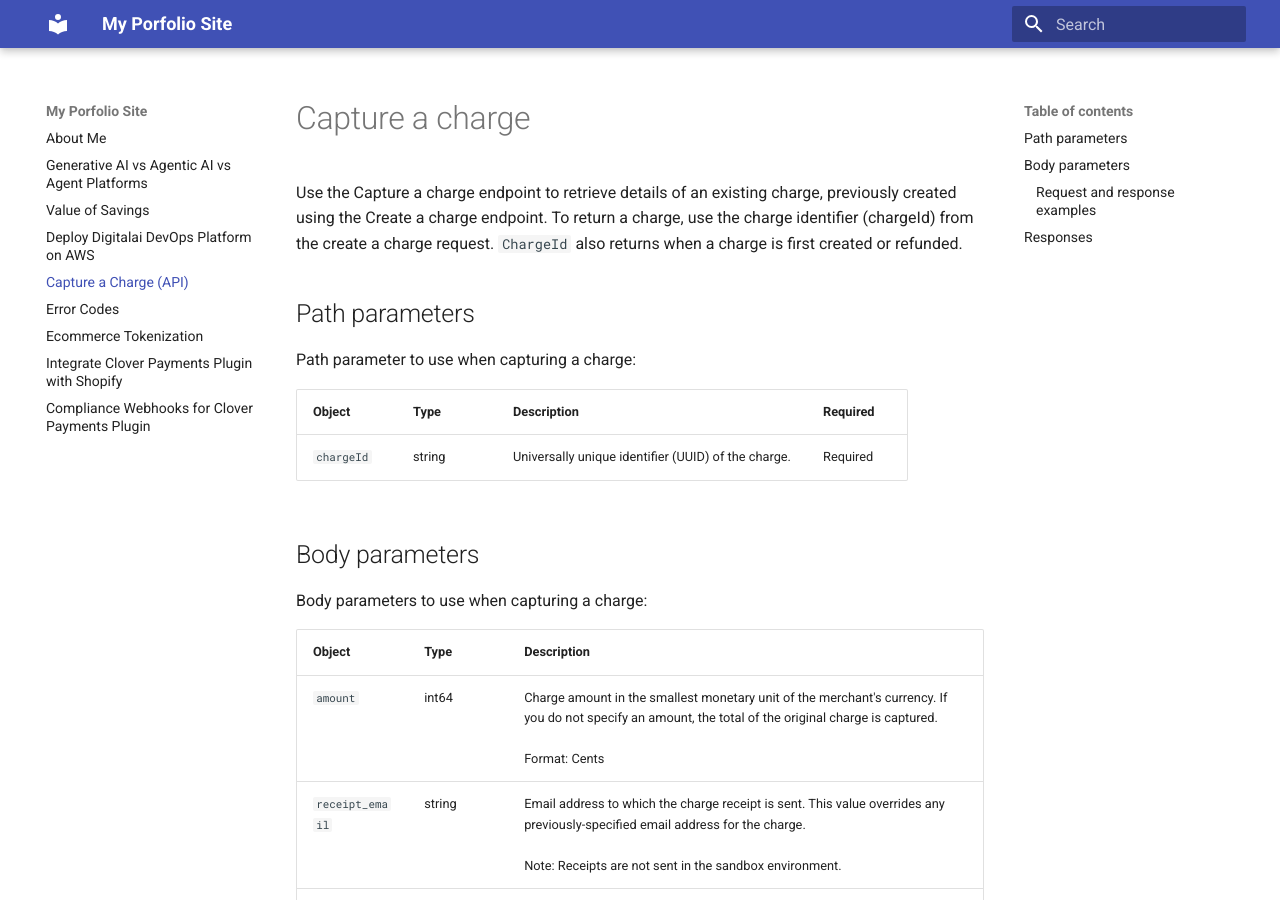
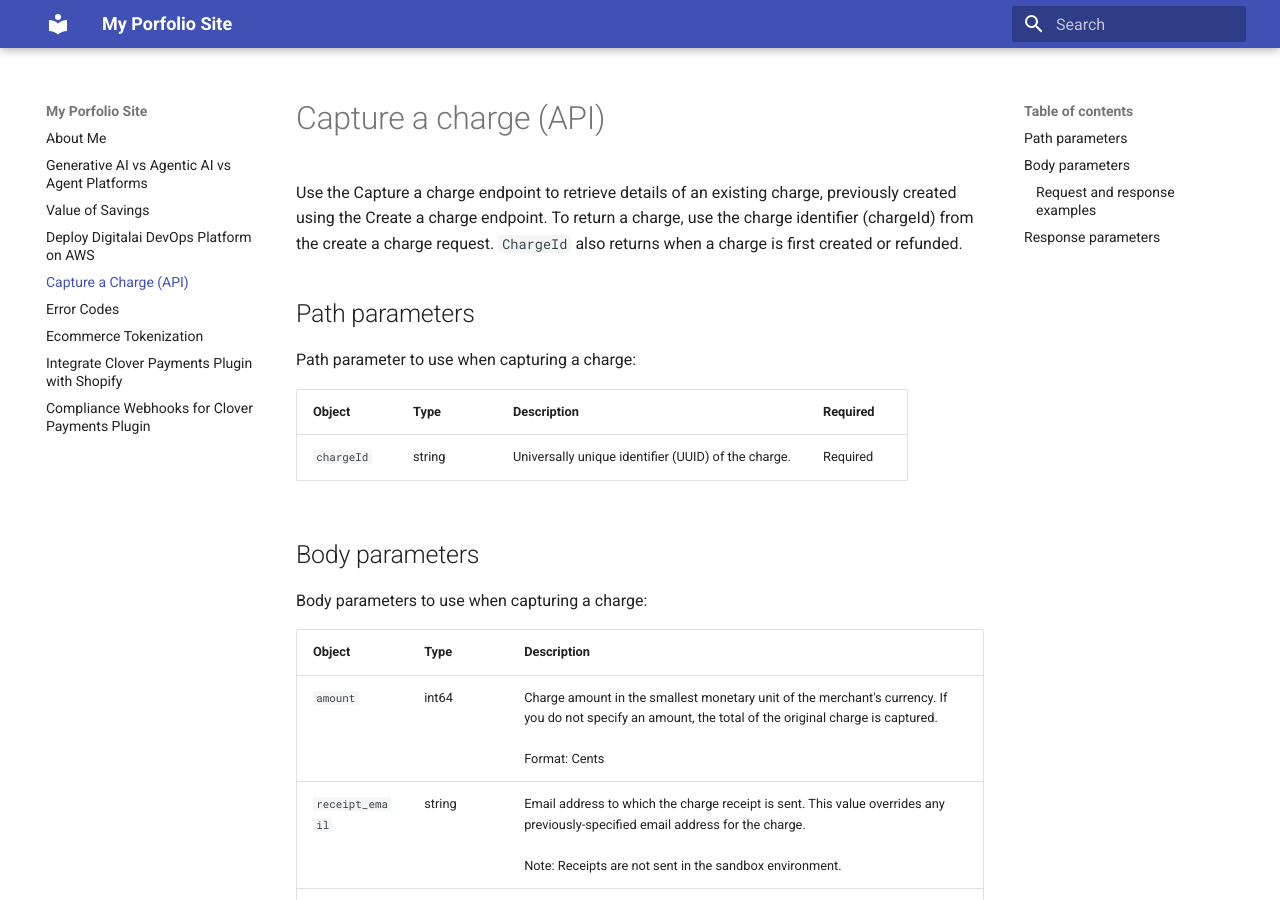
Before and after one commit to ArpitGuptaa/my-docs-site, an MkDocs documentation site: the page built from docs/capture-a-charge-tutorial.md, in a window 1280 px wide and 900 px high. Built offline with MkDocs 1.6.1 and Material for MkDocs 9.7.7, drawn with Linux system fonts in a browser that asks for light colours; some of the changed text lies outside the part shown.

Commit message:
Update capture-a-charge-tutorial.md
w

````diff
--- a/docs/capture-a-charge-tutorial.md
+++ b/docs/capture-a-charge-tutorial.md
@@ -11,7 +11,7 @@ createdAt: "Mon Jul 18 2022 23:18:36 GMT+0000 (Coordinated Universal Time)"
 updatedAt: "Mon Dec 11 2023 16:33:27 GMT+0000 (Coordinated Universal Time)"
 ---
 
-# Capture a charge
+# Capture a charge (API)
 
 Use the Capture a charge endpoint to retrieve details of an existing charge, previously created using the Create a charge endpoint. To return a charge, use the charge identifier (chargeId) from the create a charge request. `ChargeId` also returns when a charge is first created or refunded.
 
@@ -80,7 +80,7 @@ curl --request POST \
 
 ```
 
-## Responses
+## Response parameters
 
 The following table describes the possible responses when running the capture a charge endpoint:
 
````
